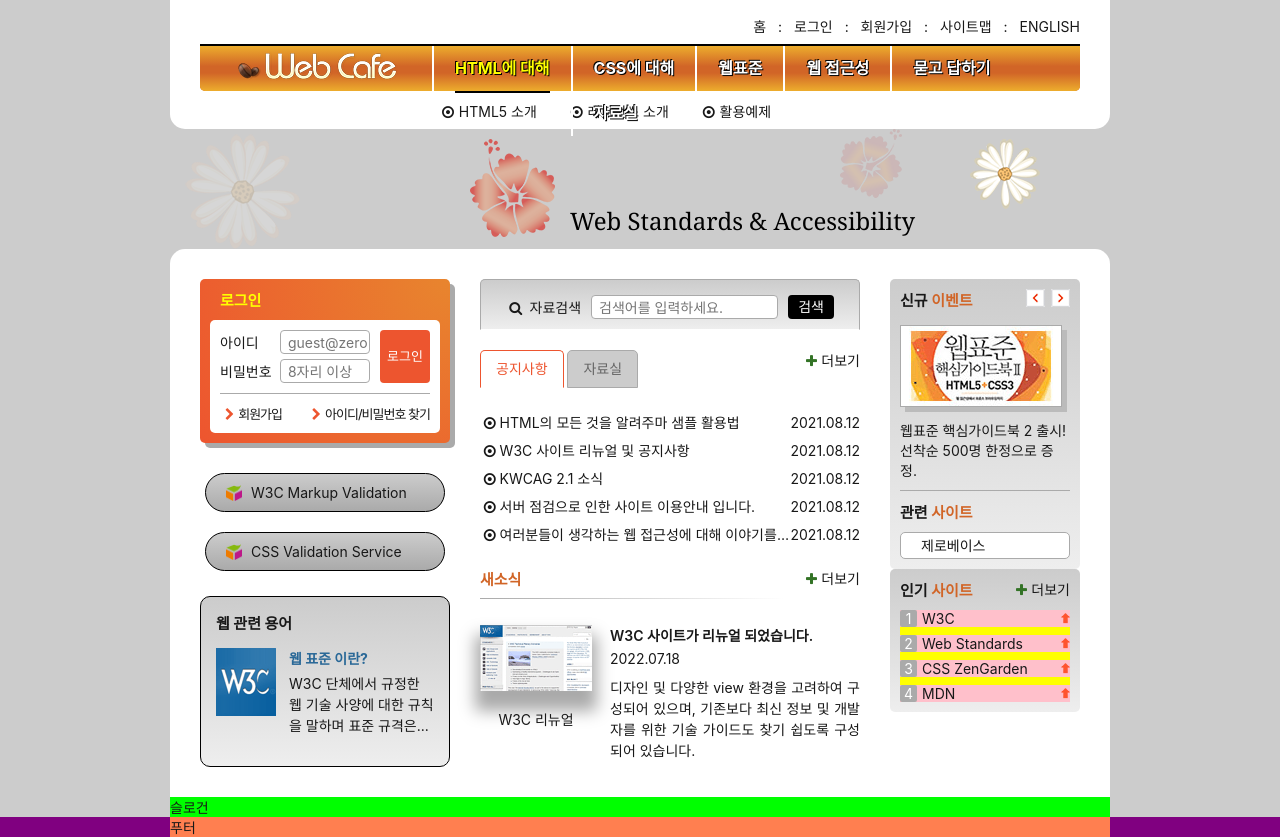
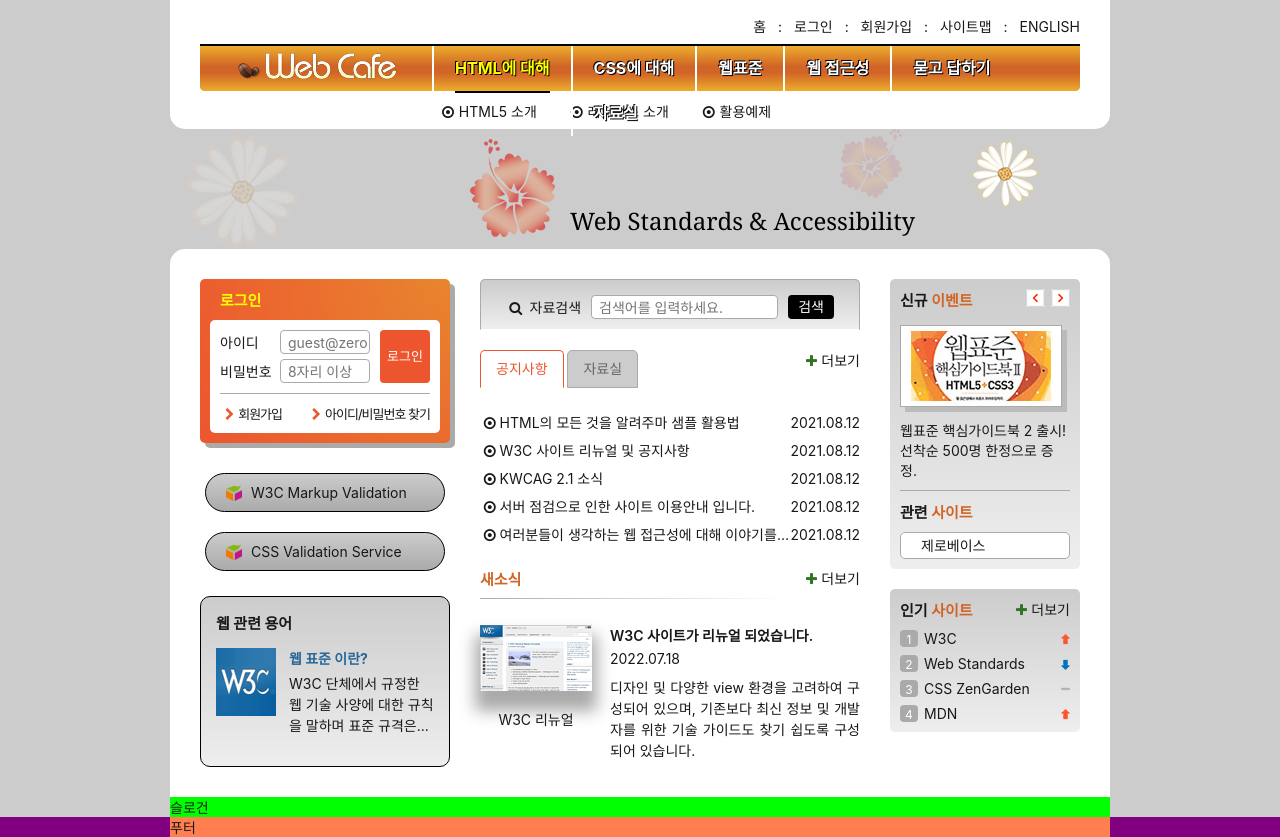
Before and after one commit to kjm541006/zeroConnecTo, a website: page HTML5/index.html in a window 1280 px wide. Drawn offline with Linux system fonts and the light colour scheme; a web font is replaced by a local one.

Commit message:
인기사이트 디자인 완성

```diff
--- a/HTML5/css/index.css
+++ b/HTML5/css/index.css
@@ -40,6 +40,23 @@
   background: #ccc;
   color: #181818;
   font-size: 1.4rem;
+}
+
+/* 스킵 내비게이션 */
+.skip-nav {
+}
+
+.skip-nav a {
+  padding: 4px 0;
+  display: none;
+  flex-flow: row nowrap;
+  justify-content: center;
+  background: #000;
+  color: #fff;
+}
+
+.skip-nav a:focus {
+  display: flex;
 }
 
 /* 레이아웃 */
@@ -797,6 +814,7 @@
 /* 인기사이트 */
 .favorite {
   position: relative;
+  margin-top: 20px;
 }
 
 .favorite-more {
@@ -808,82 +826,51 @@
 
 .favorite-list {
   margin-top: 10px;
-  background: yellow;
   list-style-type: none;
   /* overflow: hidden; */
 }
 
 .favorite-list li {
-  background: pink;
+  position: relative;
   margin-top: 8px;
+  counter-increment: number;
 }
 
-.no1,
-.no2,
-.no3,
-.no4 {
-  display: flex;
-  flex-flow: row nowrap;
-  align-items: center;
+.favorite-list li::before {
+  content: counter(number);
+  display: inline-flex;
+  padding: 2px 5px 0;
+  font-size: 1.2rem;
+  color: #fff;
+  background: #aaa;
+  border-radius: 4px;
+  min-width: 1.5em;
+  justify-content: center;
+  margin-right: 0.5em;
 }
 
-.no1::before {
-  content: "1";
-  width: 17px;
-  height: auto;
-  display: inline-block;
-  background: #aaa;
-  text-align: center;
-  border-radius: 2px;
-  color: #fff;
-  margin-right: 5px;
+.favorite-list a {
+  display: inline-flex;
+  /* vertical-align: middle; */
 }
 
-.no2::before {
-  content: "2";
-  width: 17px;
-  height: auto;
-  display: inline-block;
-  background: #aaa;
-  text-align: center;
-  border-radius: 2px;
-  color: #fff;
-  margin-right: 5px;
+.favorite-list em {
+  position: absolute;
+  width: 9px;
+  height: 11px;
+  right: 0;
+  top: 50%;
+  margin-top: -5px;
+  background-image: url(./images/rank.png);
+  background-repeat: no-repeat;
 }
 
-.no3::before {
-  content: "3";
-  width: 17px;
-  height: auto;
-  display: inline-block;
-  background: #aaa;
-  text-align: center;
-  border-radius: 2px;
-  color: #fff;
-  margin-right: 5px;
+.favorite-list .stop {
+  background-position: 0 50%;
 }
 
-.no4::before {
-  content: "4";
-  width: 17px;
-  height: auto;
-  display: inline-block;
-  background: #aaa;
-  text-align: center;
-  border-radius: 2px;
-  color: #fff;
-  margin-right: 5px;
-}
-
-.up,
-.down,
-.stop {
-  display: inline-block;
-  width: 9px;
-  height: 11px;
-  background: url(./images/rank.png) no-repeat;
-  margin-left: auto;
-  text-align: right;
+.favorite-list .down {
+  background-position: 0 100%;
 }
 
 /* 슬로건 */
--- a/HTML5/index.html
+++ b/HTML5/index.html
@@ -10,6 +10,9 @@
     <link rel="stylesheet" href="./css/index.css" />
   </head>
   <body>
+    <div class="skip-nav">
+      <a href="#userEmail">본문바로가기</a>
+    </div>
     <header class="header">
       <h1 class="logo">
         <a href="/"><img src="./assets/logo.png" alt="Web Cafe" /></a>
```
